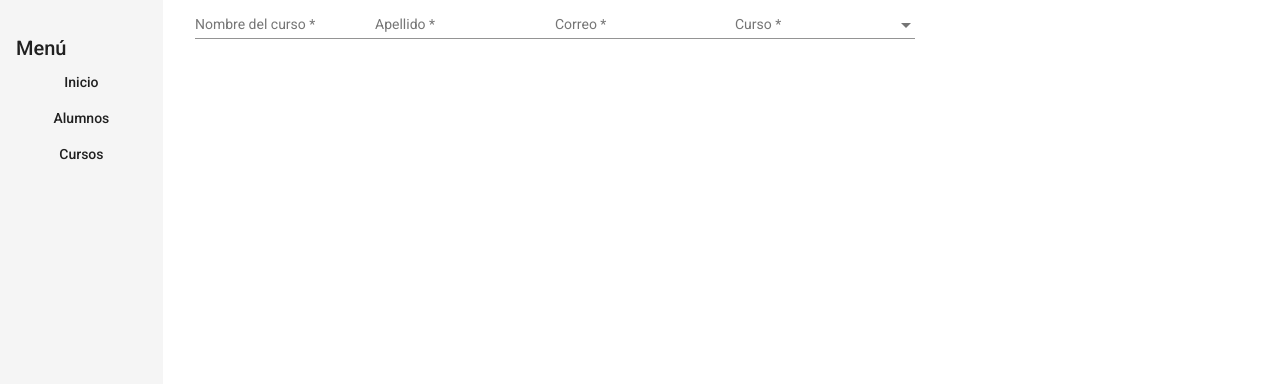
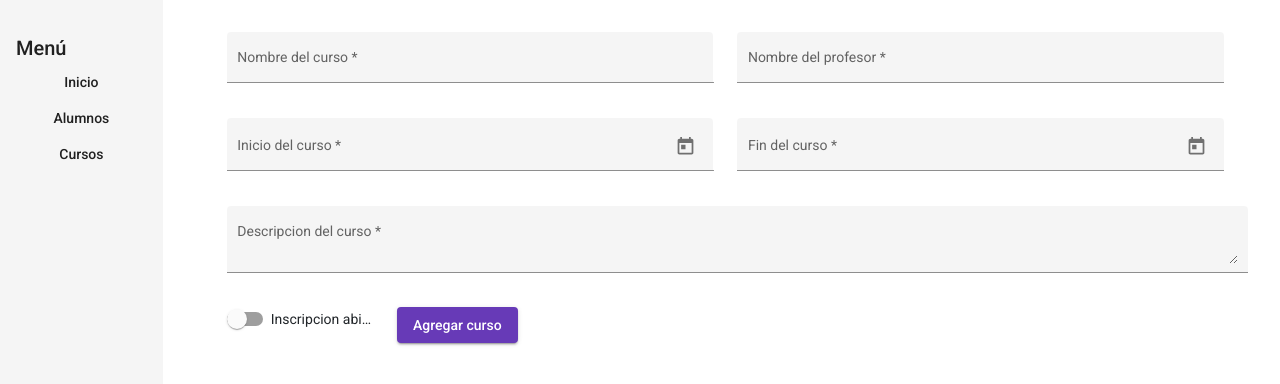
Before and after one commit to TamoFer/garagehouse-proyecto-angular, an Angular app: page /cursos/agregar-curso in a window 1280 px wide. Shown: the top 384 px of the page. Built offline with nearby package versions, Linux system fonts and the light colour scheme.

Commit message:
avanzando

```diff
--- a/src/app/cursos/agregar-curso/agregar-curso.component.html
+++ b/src/app/cursos/agregar-curso/agregar-curso.component.html
@@ -1,44 +1,52 @@
-<div>
-  <div>
-    <form [formGroup]="cursoNuevo">
-      <mat-form-field >
+<form [formGroup]="cursoNuevo" (ngSubmit)="agregarCurso()" class="row">
+
+  <div class="row">
+    <div class="col-6">
+      <mat-form-field appearance="fill" >
         <mat-label>Nombre del curso</mat-label>
-        <input matInput type="text" formControlName="nombre" placeholder="Ingrese un nombre">
+        <input matInput type="text" formControlName="nombre" />
       </mat-form-field>
-      <mat-form-field >
-        <mat-label>Apellido</mat-label>
-        <input matInput type="text" formControlName="apellido" placeholder="Ingrese un apellido">
+    </div>
+    <div class="col-6">
+      <mat-form-field appearance="fill" >
+        <mat-label>Nombre del profesor</mat-label>
+        <input matInput type="text" formControlName="profe" />
       </mat-form-field>
-      <mat-form-field >
-          <mat-label>Correo</mat-label>
-          <input matInput type="email" formControlName="correo" placeholder="Ingrese un email">
-      </mat-form-field>
-      <mat-form-field >
-        <mat-label>Curso</mat-label>
-        <mat-select formControlName="cursoActual">
-          <mat-option  *ngFor="let curso of cursos" [value]="curso.nombre" >{{ curso.nombre }}</mat-option>
-        </mat-select>
-      </mat-form-field>
-    </form>
-  </div>
-  <div>
-    <div class="cards-org">
-      <div *ngFor="let curso of cursos$ | async">
-        <mat-card class="">
-          <mat-card-title>{{ curso.nombre }}</mat-card-title>
-          <mat-card-subtitle>Profesor: {{ curso.profesor }}</mat-card-subtitle>
-          <mat-card-subtitle
-            >Fechas: {{ curso.finicio | date: "dd/MM/YYYY" }} -
-            {{ curso.ftermino | date: "dd/MM/YY" }}
-          </mat-card-subtitle>
-          <img mat-card-image src="{{ curso.img }}" alt="IMG" />
-          <mat-card-content>{{ curso.descripcion }}</mat-card-content>
-          <mat-card-actions align="end">
-            <mat-icon>edit</mat-icon>
-            <mat-icon>delete</mat-icon>
-          </mat-card-actions>
-        </mat-card>
-      </div>
     </div>
   </div>
-</div>
+
+  <div class="row">
+    <div class="col-6">
+      <mat-form-field appearance="fill" >
+        <mat-label>Inicio del curso</mat-label>
+        <input matInput [matDatepicker]="fechaInicio" formControlName="inicio"/>
+        <mat-datepicker-toggle matSuffix [for]="fechaInicio"></mat-datepicker-toggle>
+        <mat-datepicker #fechaInicio></mat-datepicker>
+      </mat-form-field>
+    </div>
+    <div class="col-6">
+      <mat-form-field appearance="fill" >
+        <mat-label>Fin del curso</mat-label>
+        <input matInput [matDatepicker]="fechaFin" formControlName="fin"/>
+        <mat-datepicker-toggle matSuffix [for]="fechaFin"></mat-datepicker-toggle>
+        <mat-datepicker #fechaFin></mat-datepicker>
+      </mat-form-field>
+    </div>
+  </div>
+
+  <div>
+    <mat-form-field appearance="fill" >
+      <mat-label>Descripcion del curso</mat-label>
+      <textarea matInput formControlName="descripcion"></textarea>
+    </mat-form-field>
+  </div>
+
+  <div class="row">
+    <div class="col-2">
+      <mat-slide-toggle formControlName="disponibilidad">Inscripcion abierta</mat-slide-toggle>
+    </div>
+    <div class="col-4">
+      <button mat-raised-button color="primary" type="submit" >Agregar curso</button>
+    </div>
+  </div>
+</form>
--- a/src/app/cursos/agregar-curso/agregar-curso.component.scss
+++ b/src/app/cursos/agregar-curso/agregar-curso.component.scss
@@ -0,0 +1,8 @@
+form{
+  display: flex;
+  gap: 1rem;
+  padding: 2rem;
+  mat-form-field{
+    width: 100%;
+  }
+}
--- a/src/app/cursos/agregar-curso/agregar-curso.component.ts
+++ b/src/app/cursos/agregar-curso/agregar-curso.component.ts
@@ -1,5 +1,8 @@
+import { Router } from '@angular/router';
 import { Component, OnInit } from '@angular/core';
 import { FormBuilder, FormGroup, Validators } from '@angular/forms';
+import { Curso } from 'src/app/models/curso';
+import { CursosService } from '../services/cursos.service';
 
 @Component({
   selector: 'app-agregar-curso',
@@ -8,8 +11,12 @@ import { FormBuilder, FormGroup, Validators } from '@angular/forms';
 })
 export class AgregarCursoComponent implements OnInit {
 
+
+
   constructor(
-    private fb: FormBuilder
+    private fb: FormBuilder,
+    private cursosService:CursosService,
+    private route: Router
   ) { }
 
   ngOnInit(): void {
@@ -18,9 +25,53 @@ export class AgregarCursoComponent implements OnInit {
   cursoNuevo: FormGroup = this.fb.group(
     {
       nombre:['',Validators.required],
-      apellido:['',Validators.required],
-      correo:['',Validators.required],
-      cursoActual:['',Validators.required],
+      profe: ['',Validators.required],
+      inicio:['',Validators.required],
+      fin:['',Validators.required],
+      descripcion:['',Validators.required],
+      disponibilidad:['',Validators.required],
+      img:['',Validators.required]
     }
   )
+
+  cursos:Array<any>=[{
+    id: Math.round(Math.random() * 1000),
+    nombre: this.cursoNuevo.value.nombre,
+    profesor: this.cursoNuevo.value.profe,
+    finicio: this.cursoNuevo.value.inicio,
+    ftermino: this.cursoNuevo.value.fin,
+    descripcion: this.cursoNuevo.value.descripcion,
+    disponibilidad: this.cursoNuevo.value.disponibilidad,
+    img: '../../../assets/images/webdesing.jpg',
+  }]
+
+  agregarCurso(){
+    const curso: Curso = {
+      id: Math.round(Math.random() * 1000),
+      nombre: this.cursoNuevo.value.nombre,
+      profesor: this.cursoNuevo.value.profe,
+      finicio: this.cursoNuevo.value.inicio,
+      ftermino: this.cursoNuevo.value.fin,
+      descripcion: this.cursoNuevo.value.descripcion,
+      disponibilidad: this.cursoNuevo.value.disponibilidad,
+      img: '../../../assets/images/webdesing.jpg',
+    };
+    this.cursosService.agregarCurso(curso);
+    this.route.navigate(['cursos/cursos-cards']); // localhost/cursos/listar
+  }
+
+  vistaPrevia(){
+    let curso: Curso = {
+      id: Math.round(Math.random() * 1000),
+      nombre: this.cursoNuevo.value.nombre,
+      profesor: this.cursoNuevo.value.profe,
+      finicio: this.cursoNuevo.value.inicio,
+      ftermino: this.cursoNuevo.value.fin,
+      descripcion: this.cursoNuevo.value.descripcion,
+      disponibilidad: this.cursoNuevo.value.disponibilidad,
+      img: '../../../assets/images/webdesing.jpg',
+    };
+    this.cursos.push(curso)
+  }
+
 }
--- a/src/app/cursos/cards/cards.component.html
+++ b/src/app/cursos/cards/cards.component.html
@@ -11,8 +11,14 @@
         <img mat-card-image src="{{ curso.img }}" alt="IMG" />
         <mat-card-content>{{ curso.descripcion }}</mat-card-content>
         <mat-card-actions align="end">
-          <mat-icon>edit</mat-icon>
-          <mat-icon>delete</mat-icon>
+          <div [ngSwitch]="curso.disponibilidad">
+            <span *ngSwitchCase="true" > Disponible </span>
+            <span *ngSwitchCase="false" > No disponible </span>
+          </div>
+        </mat-card-actions>
+        <mat-card-actions align="end">
+          <mat-icon type="button" (click)="editarDatos()">edit</mat-icon>
+          <mat-icon type="button" (click)="eliminarCurso(curso)">delete</mat-icon>
         </mat-card-actions>
       </mat-card>
     </div>
--- a/src/app/cursos/cards/cards.component.ts
+++ b/src/app/cursos/cards/cards.component.ts
@@ -26,13 +26,6 @@ export class CardsComponent implements OnInit {
       this.cursos=cursos
     })
   }
-
-
-  // inscribir(curso: Curso) {
-  //   let dialog = this.dialog.open(InscribirAlumnoComponent, {
-  //     data: { name: curso.nombre, fecha: curso.finicio }
-  //   });
-  // }
 
   agregarAlumno(){
     this.router.navigate(['cursos/agregar-curso'])
@@ -66,4 +59,12 @@ export class CardsComponent implements OnInit {
     });
   }
 
+  editarDatos(){
+
+  }
+  eliminarCurso(curso:Curso){
+
+
+  }
+
 }
--- a/src/app/cursos/services/cursos.service.ts
+++ b/src/app/cursos/services/cursos.service.ts
@@ -31,4 +31,8 @@ export class CursosService {
   getCursosObservable() {
     return this.cursos$;
   }
+
+  agregarCurso(curso:Curso){
+    this.cursos.push(curso)
+  }
 }
```
Also changed, not shown: src/app/material.module.ts (+13 -2 lines).
